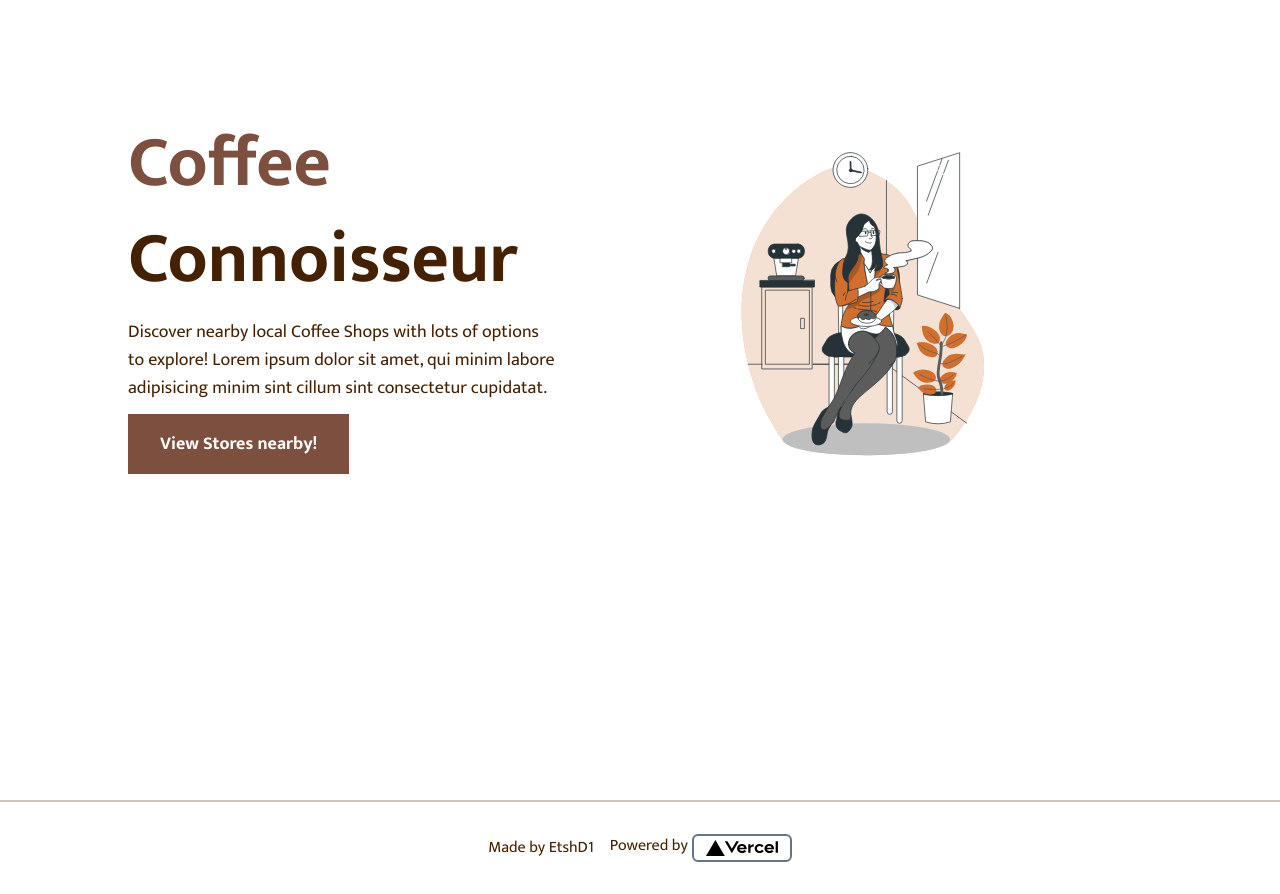
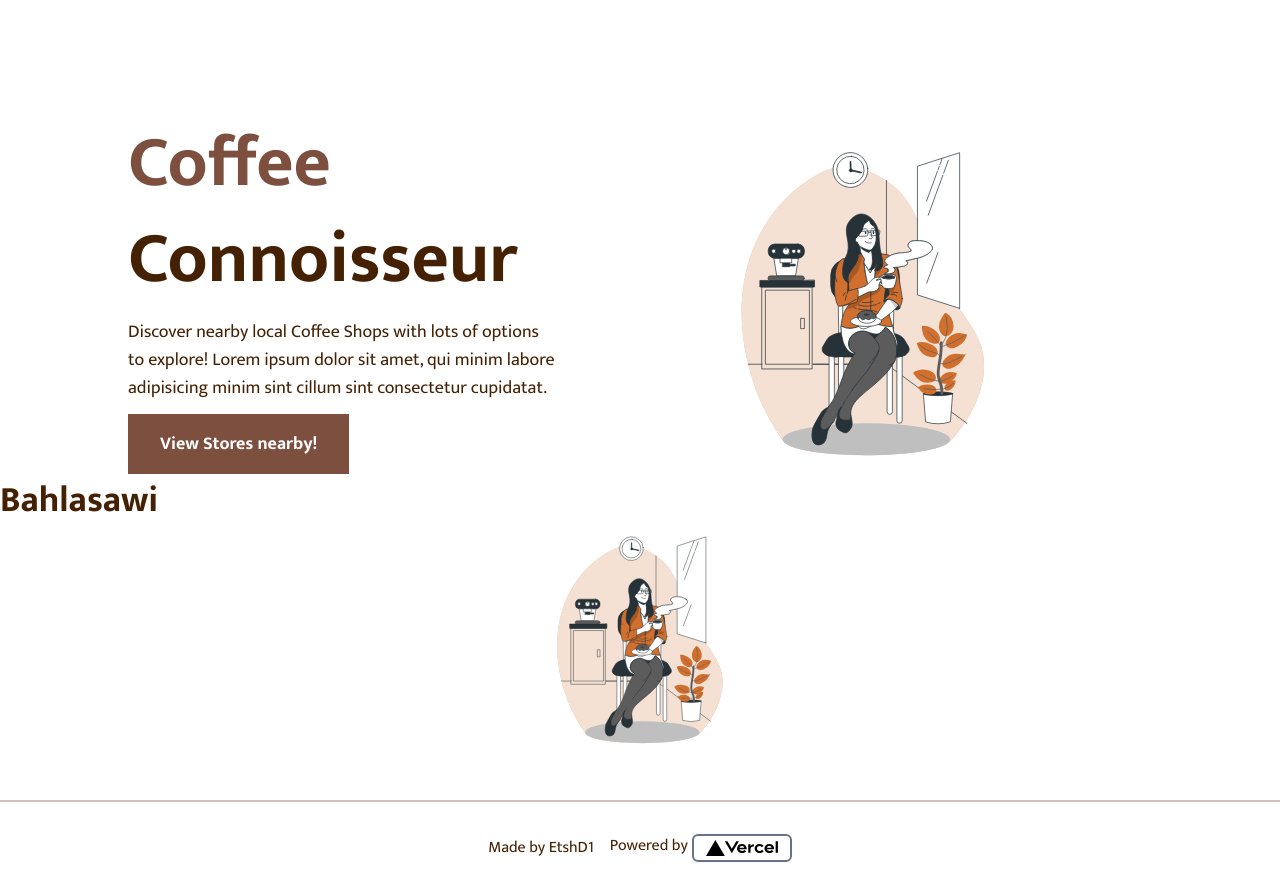
Before and after one commit to EtshD1/coffee-connoisseur, a Next.js app: page / in a window 1280 px wide. Built offline with nearby package versions, Linux system fonts and the light colour scheme.

Commit message:
Add Card component with minimal styling

```diff
--- /dev/null
+++ b/src/components/card/index.tsx
@@ -0,0 +1,17 @@
+import Image from "next/image";
+import Link from "next/link";
+
+const Card = ({ imgURL, alt, id, title }: { title: string; id: number; alt: string; imgURL: string }) => {
+    return (
+        <Link href={`/coffee-stores/${id}`}>
+            <div>
+                <h2 className="text-4xl font-bold">{title}</h2>
+                <div className="relative w-full h-60">
+                    <Image fill src={imgURL} alt={alt} />
+                </div>
+            </div>
+        </Link>
+    );
+}
+
+export default Card;
--- a/src/pages/index.tsx
+++ b/src/pages/index.tsx
@@ -1,6 +1,6 @@
 import Head from "next/head";
-import Image from "next/image";
 import Banner from "../components/banner";
+import Card from "../components/card";
 
 export default function Home() {
 	return (
@@ -14,8 +14,9 @@ export default function Home() {
 				<link rel="icon" href="/favicon.ico" />
 			</Head>
 
-			<main className="h-screen">
+			<main className="min-h-screen">
 				<Banner />
+                <Card title={"Bahlasawi"} id={0} alt={"Image of the Bahlasawi cafe"} imgURL={"/static/hero-image.svg"} />
 			</main>
 		</div>
 	);
```
Also changed, not shown: src/data/coffee-stores.json (added, +26 -0 lines).
